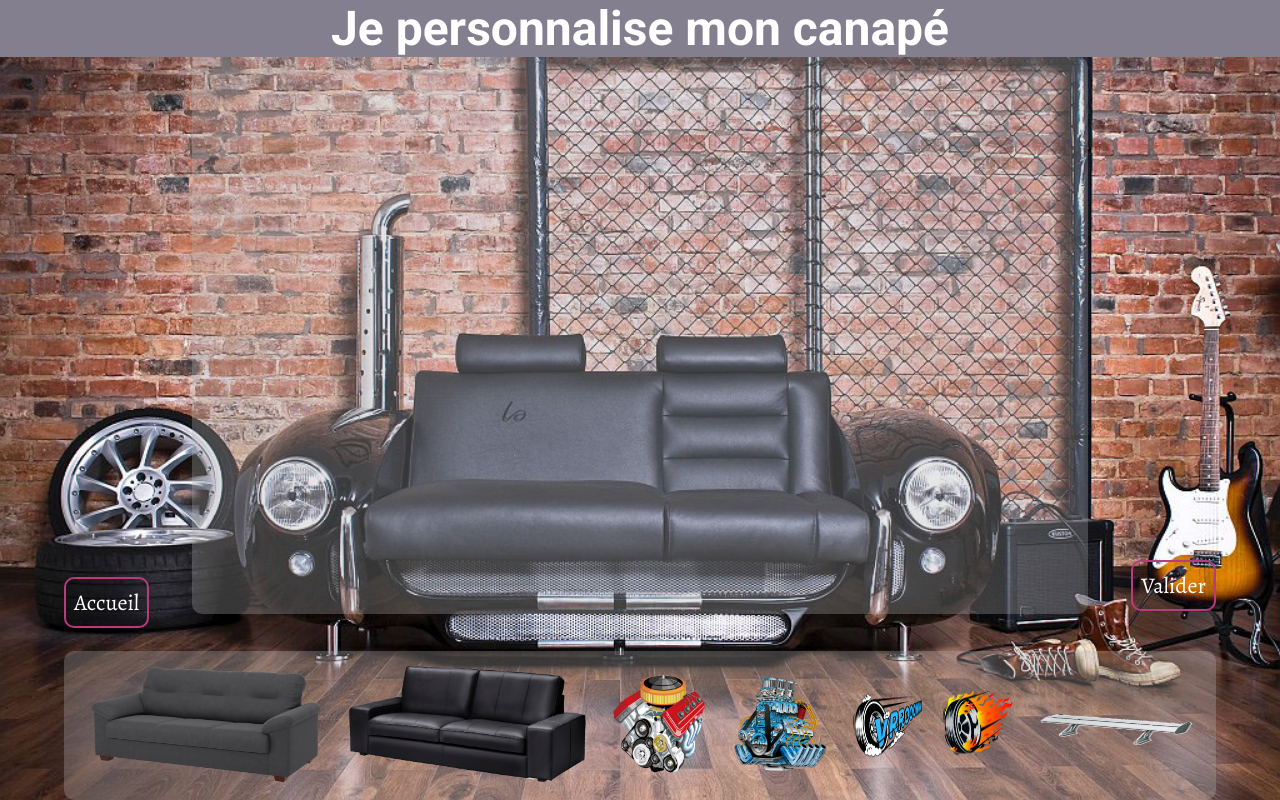
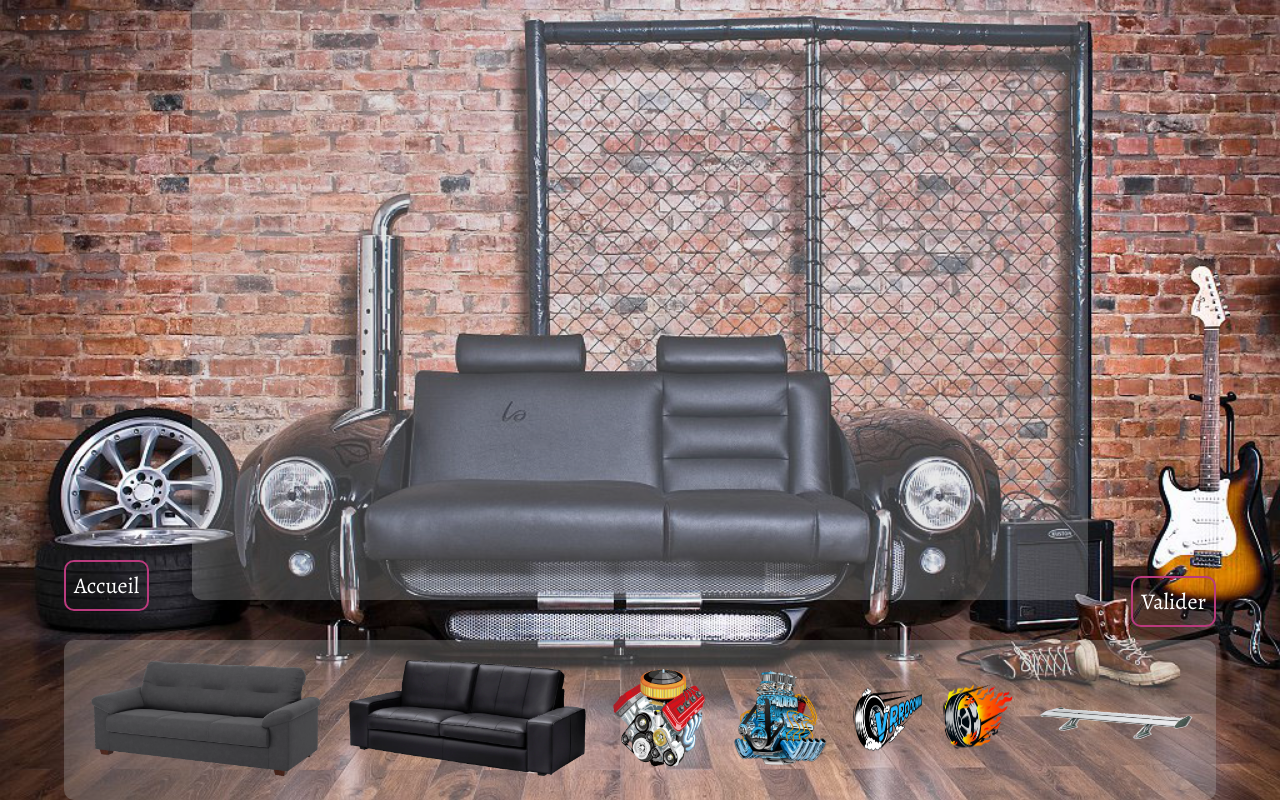
Before and after one commit to BenoitDeligny/HackhatonForTheWin, an Angular app: page /pimped in a window 1280 px wide. Built offline with nearby package versions, Linux system fonts and the light colour scheme.

Commit message:
titre remove

```diff
--- a/src/app/pages/pimp-my-couch/pimp-my-couch.component.html
+++ b/src/app/pages/pimp-my-couch/pimp-my-couch.component.html
@@ -1,7 +1,4 @@
 <div class="overallContainer">
-    <div class="title">
-        <h1>Je personnalise mon canapé</h1>
-    </div>
 
     <div class="couchContainer">
         <button class="leftButton" [routerLink]="['']">Accueil</button>
@@ -45,7 +42,7 @@
         </div>
     </div>
 
-    <button class="rightButton" [routerLink]="['/journey']">Valider</button>
+    <button class="rightButton" [routerLink]="['/journey, theme']">Valider</button>
 
 
 </div>
--- a/src/app/pages/pimp-my-couch/pimp-my-couch.component.scss
+++ b/src/app/pages/pimp-my-couch/pimp-my-couch.component.scss
@@ -10,16 +10,6 @@
     background-repeat: no-repeat;
     background-size: cover;
     background-position: bottom;
-}
-
-.title {
-    width: 100%;
-    text-align: center;
-    background-color: rgba(132,127,143, 1);
-}
-h1 {
-    font-size: 3rem;
-    color: white;
 }
 
 .leftButton {
@@ -44,7 +34,7 @@ h1 {
 }
 .rightButton {
     position: absolute;
-    top: 70%;
+    top: 72%;
     right: 5%;
     font-family: 'Alegreya', serif;
     font-size: 1.4rem;
--- a/src/app/pages/pimp-my-couch/pimp-my-couch.component.ts
+++ b/src/app/pages/pimp-my-couch/pimp-my-couch.component.ts
@@ -44,6 +44,7 @@ export class PimpMyCouchComponent implements OnInit {
   fin = '';
 
   // DISPLAY DES IMAGES
+  titleIsDisplay = true;
   bodyIsDisplay = false;
   engineIsDisplay = false;
   wheelIsDisplay = false;
@@ -52,10 +53,6 @@ export class PimpMyCouchComponent implements OnInit {
   // ID PARAMMAP
   theme = '';
 
-  isUrban = false;
-  isSummer = false;
-  isWinter = false;
-
   ngOnInit(): void {
   }
 
@@ -63,19 +60,30 @@ export class PimpMyCouchComponent implements OnInit {
   getBodyUrl(url: string) {
     this.body = url;
     this.bodyIsDisplay = true;
-    this.theme = 'urban';
+    this.titleIsDisplay = false;
+    if (url === 'assets/images/tissuCouch.png') {
+      this.theme = 'summer';
+    } else {
+      this.theme = 'winter';
+    }
   }
   getEngineUrl(url: string) {
     this.engine = url;
     this.engineIsDisplay = true;
+    this.titleIsDisplay = false;
   }
   getWheelUrl(url: string) {
     this.wheel = url;
     this.wheelIsDisplay = true;
+    this.titleIsDisplay = false;
   }
   getFinUrl(url: string) {
     this.fin = url;
     this.finIsDisplay = true;
+    this.titleIsDisplay = false;
+    if (url === 'assets/images/aileron3.png') {
+      this.theme = 'urban';
+    }
   }
 
 }
```
